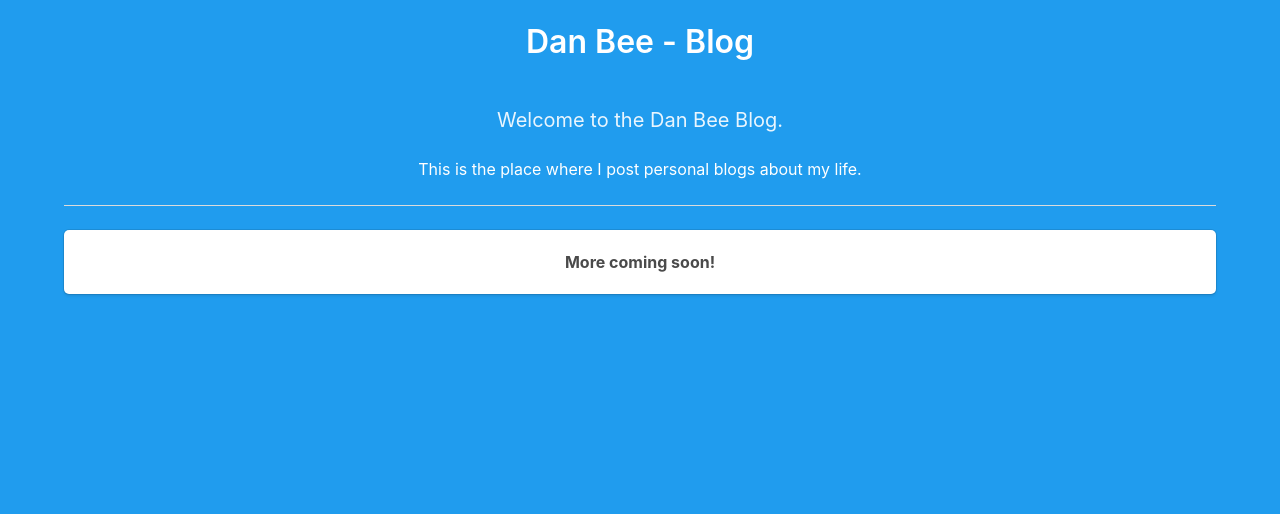
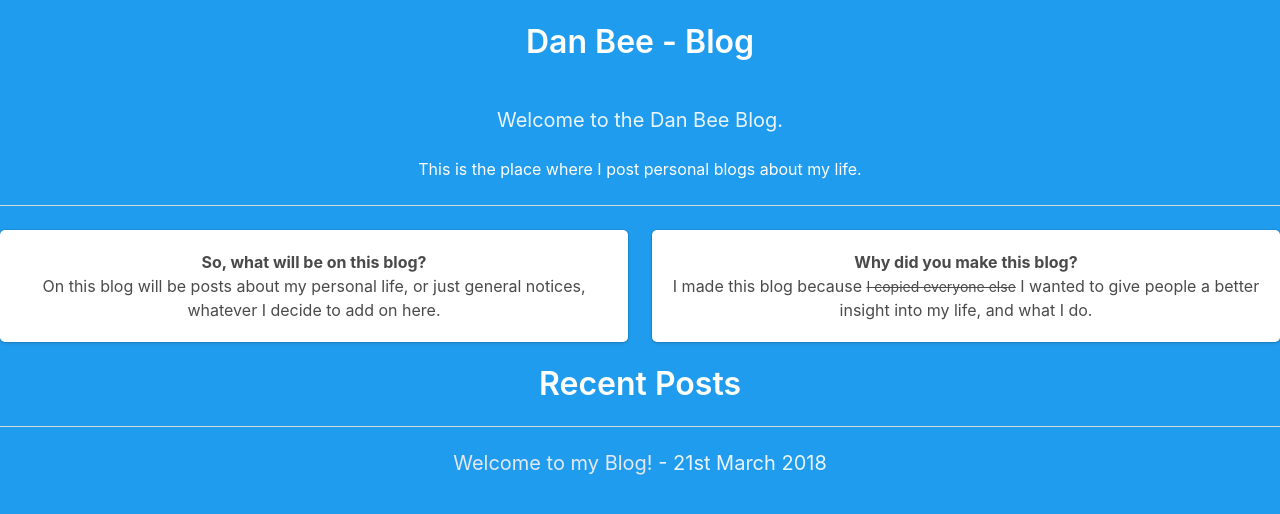
Before and after one commit to DanJBee/DJB-Blog, a plain HTML site: page index.html in a window 1280 px wide. Drawn offline with Linux system fonts and the light colour scheme.

Commit message:
Added first post and validated HTML

```diff
--- a/index.html
+++ b/index.html
@@ -1,5 +1,7 @@
+<!DOCTYPE html>
 <html>
 	<head>
+		<meta charset="utf-8">
 		<link rel="stylesheet" href="css/animate.css">
 		<link rel="stylesheet" href="css/bulma.css">
 		<link rel="stylesheet" href="https://use.fontawesome.com/releases/v5.0.8/css/solid.css" integrity="sha384-v2Tw72dyUXeU3y4aM2Y0tBJQkGfplr39mxZqlTBDUZAb9BGoC40+rdFCG0m10lXk" crossorigin="anonymous">
@@ -19,10 +21,32 @@
 								<h2 class="subtitle">Welcome to the Dan Bee Blog.</h2>
 								<p>This is the place where I post personal blogs about my life.</p>
 							</div>
+						</div>
 						<hr>
-						<div class="box animated fadeIn">
-							<strong>More coming soon!</strong>
+						<div class="columns">
+							<div class="column">
+								<div class="box animated fadeIn has-text-centered">
+									<strong>So, what will be on this blog?</strong>
+									<br>
+									<p>
+										On this blog will be posts about my personal life, or just general notices, whatever I decide to add on here.
+									</p>
 								</div>
+							</div>
+							<div class="column">
+								<div class="box animated fadeIn has-text-centered">
+									<strong>Why did you make this blog?</strong>
+									<br>
+									<p>
+										I made this blog because <small><del>I copied everyone else</del></small> I wanted to give people a better insight into my life, and what I do.
+									</p>
+								</div>
+							</div>
+						</div>
+						<div class="has-text-centered">
+						<h2 class="title">Recent Posts</h2>
+						<hr>
+						<p class="subtitle"><a href="welcome-to-my-blog.html" style="color: rgb(227, 233, 242);">Welcome to my Blog!</a> - 21st March 2018</p>
 					</div>
 				</div>
 			</div>
```
Also changed, not shown: posts/welcome-to-my-blog.html (added, +36 -0 lines), img/gordon1.png (added), img/gordon2.png (added). Lines whose indentation alone changed are shown as unchanged.
